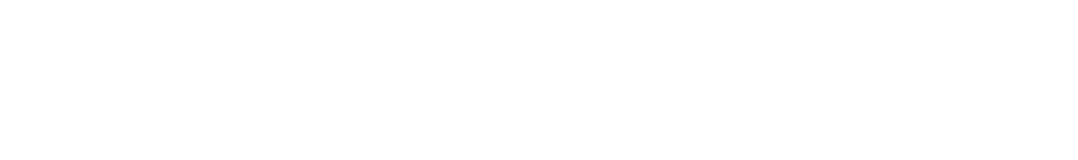
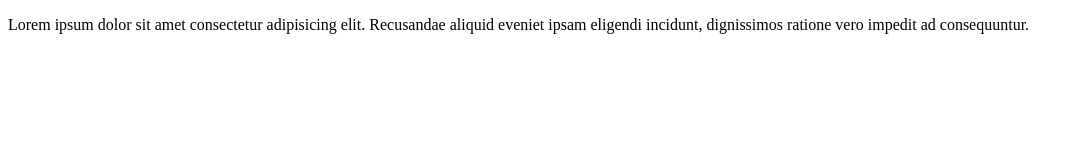
Before and after one commit to Pramit-19/Web-Practice, a plain HTML site: page index.html in a window 1280 px wide. Shown: the whole page, without its empty margins (0-1078 px from the left). Drawn offline with Linux system fonts and the light colour scheme.

Commit message:
second commit

```diff
--- a/index.html
+++ b/index.html
@@ -7,6 +7,6 @@
     <title>Document</title>
 </head>
 <body>
-
+    <p>Lorem ipsum dolor sit amet consectetur adipisicing elit. Recusandae aliquid eveniet ipsam eligendi incidunt, dignissimos ratione vero impedit ad consequuntur.</p>
 </body>
 </html>
```
